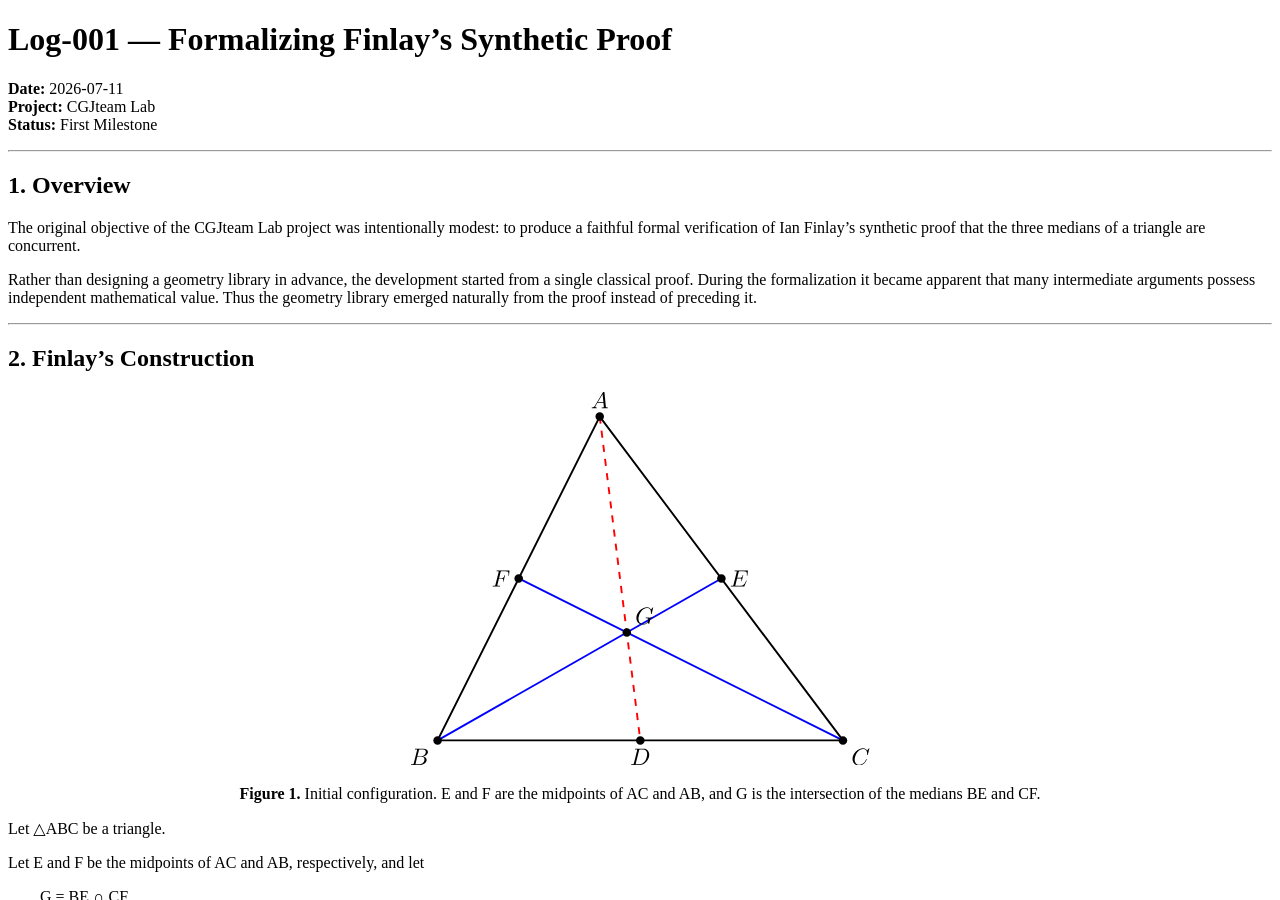
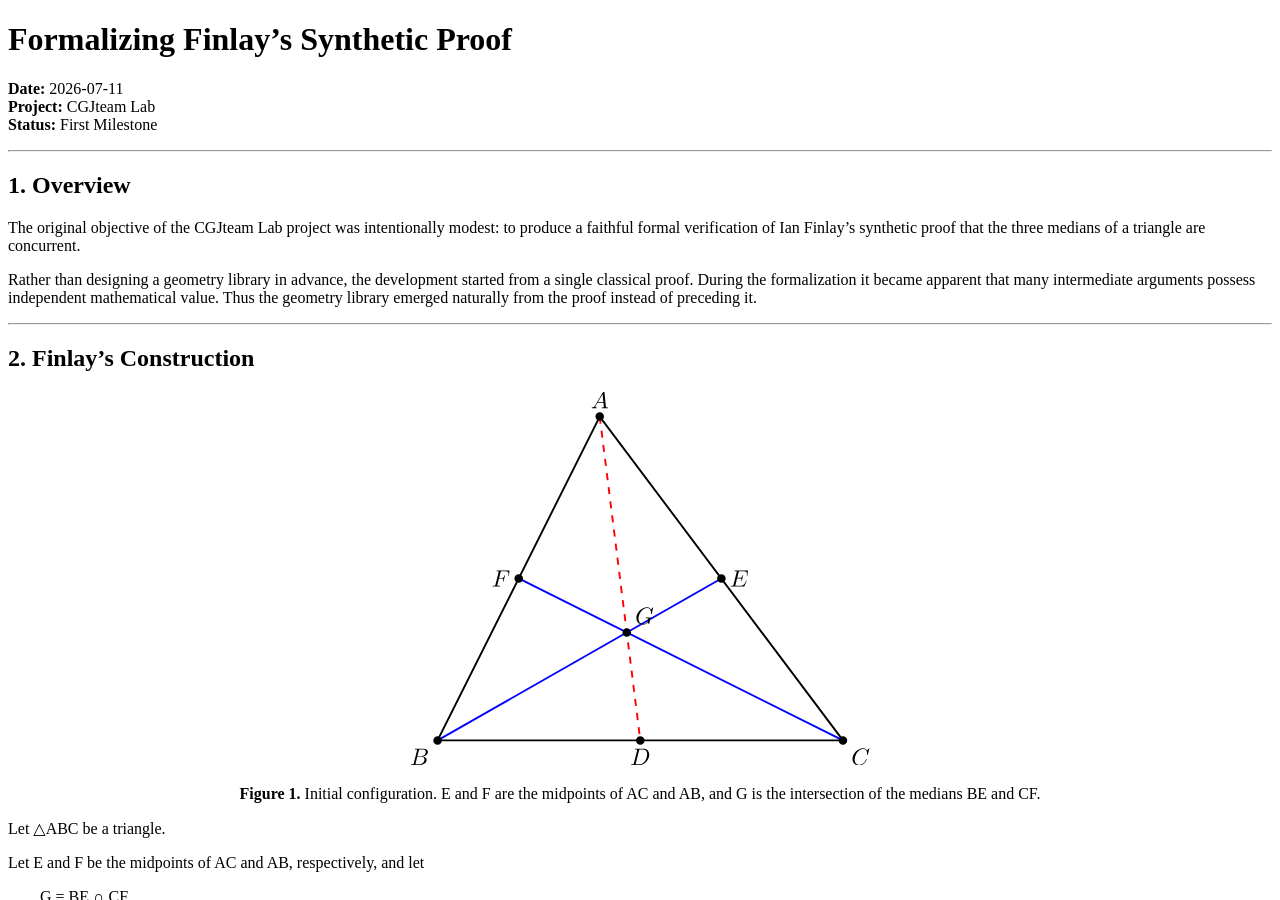
Before and after one commit to cgjteam/cgjteam.github.io, a Jekyll site: the page built from log-001.md, in a window 1280 px wide and 900 px high. Built offline with Jekyll 4.4.1, drawn with Linux system fonts in a browser that asks for light colours; comment, search, counter and statistics services are not loaded; our own code applies the rules of GitHub Pages for plain Markdown files.

Commit message:
Update log-001.md

```diff
--- a/log-001.md
+++ b/log-001.md
@@ -2,7 +2,7 @@
 layout: default
 ---
 
-# Log-001 — Formalizing Finlay's Synthetic Proof
+# Formalizing Finlay's Synthetic Proof
 
 **Date:** 2026-07-11
 **Project:** CGJteam Lab
```
